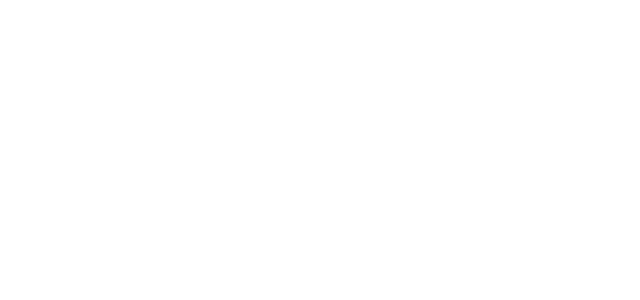
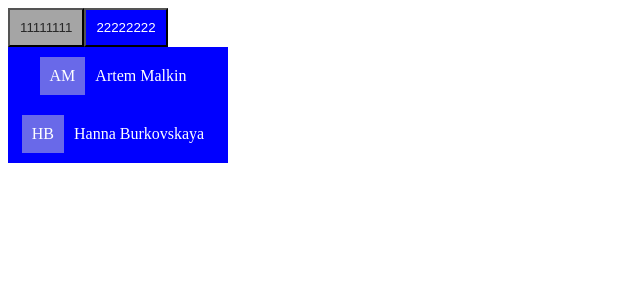
Before and after one commit to BurkovskayaAD/FE60-onlREACT, a React (Create React App) app: page / in a window 1280 px wide. Shown: the top 300 px of the page, without its empty margins (0-640 px from the left). Built offline with nearby package versions, Linux system fonts and the light colour scheme; the HTML template or start-up script is replaced by a standard one.

Commit message:
add lesson 39

```diff
--- a/src/App.tsx
+++ b/src/App.tsx
@@ -1,8 +1,29 @@
 import './App.css';
+import Button from './components/Button/Button';
+import UserName from './components/UserName/UserName';
 
 function App() {
+
+  function handleClick1(): void {
+    alert("hi");
+}
+
+function handleClick2(): void {
+  alert("bue")
+}
+
+
   return (
     <>
+      <Button
+          functionClick={handleClick1}
+          typeButton="secondary"
+          buttonState={false}
+          content="11111111">
+      </Button>
+      <Button functionClick={handleClick2} typeButton="primary" buttonState={false} content="22222222"></Button>
+      <UserName fullName="Artem Malkin"></UserName>
+      <UserName fullName="Hanna Burkovskaya"></UserName>
 
     </>
 
--- /dev/null
+++ b/src/components/Button/Button.css
@@ -0,0 +1,26 @@
+.primary{
+    padding: 10px;
+    background-color: blue;
+    color: white;
+}
+
+.primary:hover {
+    background-color: rgb(76, 76, 171);
+}
+
+.primary:disabled {
+    background-color: rgb(130, 130, 130);
+}
+
+
+.secondary{
+    padding: 10px;
+    background-color: rgb(165, 165, 165);
+    color: rgb(39, 39, 39);
+}
+
+.secondary2{
+    padding: 10px;
+    background-color: rgb(255, 255, 255);
+    color: rgb(255, 0, 0);
+}
--- /dev/null
+++ b/src/components/Button/Button.tsx
@@ -0,0 +1,21 @@
+import './Button.css';
+
+interface IButton {
+    content: string,
+    buttonState: boolean,
+    typeButton: string,
+    functionClick: () => void
+}
+
+function Button({content, buttonState, typeButton, functionClick}: IButton) {
+
+
+
+    return (
+        <>
+        <button onClick={() => functionClick()} className={typeButton} disabled={buttonState} type='button'>{content}</button>
+        </>
+     );
+}
+
+export default Button;
--- /dev/null
+++ b/src/components/UserName/UserName.css
@@ -0,0 +1,18 @@
+.container-username {
+    width: 200px;
+    background-color: blue;
+    display: flex;
+    justify-content: center;
+    padding: 10px;
+}
+
+.container-username__inicial {
+    color: white;
+    background-color: rgb(105, 105, 233);
+    padding: 10px;
+}
+
+.container-username__fullname {
+    color: white;
+    padding: 10px;
+}
--- /dev/null
+++ b/src/components/UserName/UserName.tsx
@@ -0,0 +1,23 @@
+import './UserName.css';
+
+interface IUserName {
+    fullName: string
+}
+
+function UserName({fullName}: IUserName) {
+
+    function getInicial(name: string): string {
+        let array = name.split(" ");
+        return array.reduce((res, item) => {
+            return res + item[0]
+        }, "")
+    }
+    return (
+        <div className='container-username'>
+            <div className='container-username__inicial'>{getInicial(fullName)}</div>
+            <div className='container-username__fullname'>{fullName}</div>
+        </div>
+     );
+}
+
+export default UserName;
```
